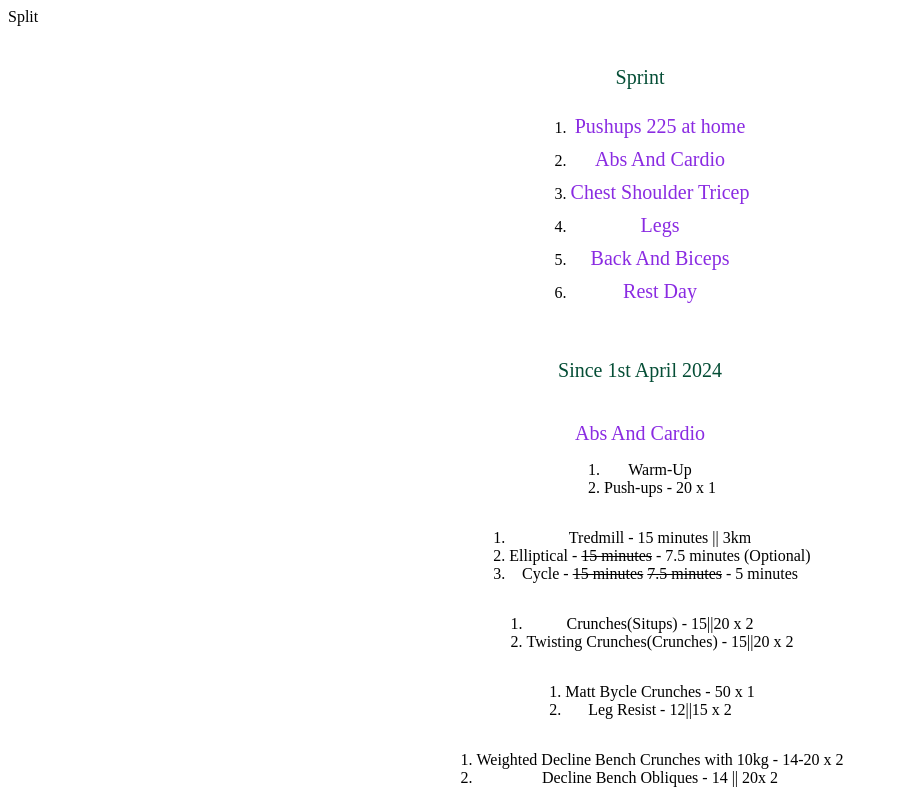
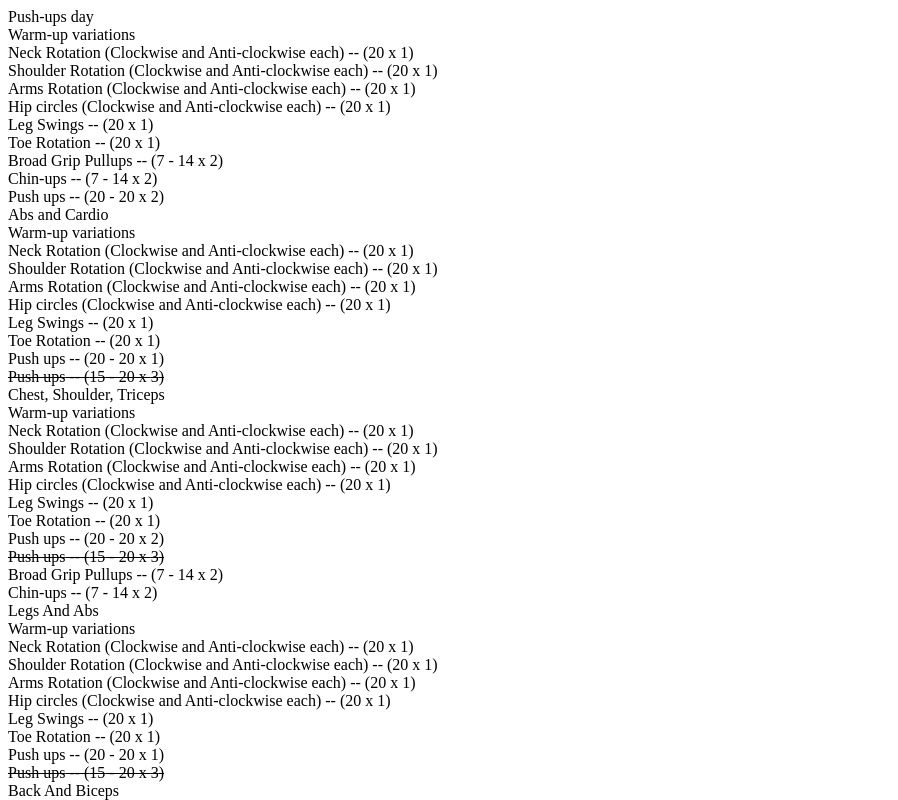
Before and after one commit to IlIIIlIIIlIlIlI/workout-plan, a React (Create React App) app: page / in a window 1280 px wide. Shown: the top 800 px of the page, without its empty margins (0-898 px from the left). Built offline with nearby package versions, Linux system fonts and the light colour scheme.

Commit message:
new changes to assess

```diff
--- a/src/Split/Split.tsx
+++ b/src/Split/Split.tsx
@@ -1,8 +1,93 @@
 import React from 'react';
 import scssObj from './_Split.scss';
+import { Exercise, Variation, workOutRoutine } from '../Master';
+
+const getSingleExcercisePrinted = (exercise: Exercise) => {
+  return (
+    <div
+      style={{ textDecoration: exercise.isInActive ? 'line-through' : 'none' }}
+    >
+      {exercise.exerciseName} -- ({exercise.repeatition.min}
+      {exercise.repeatition.max ? ` - ${exercise.repeatition.max} x ` : ' x '}
+      {exercise.set})
+    </div>
+  );
+};
+
+const getVariationPrinted = (variation: Variation) => {
+  const currentVariation = variation.currentVariation;
+  const olderVarions = variation.olderVariation || [];
+  return (
+    <div>
+      {getSingleExcercisePrinted(currentVariation)}
+
+      <div>
+        {olderVarions.map((variation) => {
+          return <del>{getSingleExcercisePrinted(variation)}</del>;
+        })}
+      </div>
+    </div>
+  );
+};
 
 function Split() {
-  return <div className={`${scssObj.baseClass}__container`}>Split</div>;
+  return (
+    <div className={`${scssObj.baseClass}__container`}>
+      {workOutRoutine.map((routine) => {
+        return (
+          <div>
+            <div className={`${scssObj.baseClass}__header-name`}>
+              {routine.name}
+            </div>
+
+            <div className={`${scssObj.baseClass}__warmup`}>
+              <div className={`${scssObj.baseClass}__vartiation-title`}>
+                Warm-up variations
+              </div>
+              {routine.warmUp.map((variation) =>
+                getVariationPrinted(variation)
+              )}
+            </div>
+
+            <div className={`${scssObj.baseClass}__header-name`}>
+              {routine.preWorkout.map((variation) =>
+                getVariationPrinted(variation)
+              )}
+            </div>
+
+            {/* <div className={`${scssObj.baseClass}__header-name`}>
+              {routine.workout.map((split) => (
+                <div>
+                  <div>{split.name}</div>
+                  <div>
+                    {split.variations.map((variation) =>
+                      getVariationPrinted(variation)
+                    )}
+                  </div>
+                </div>
+              ))}
+            </div>
+
+            <div className={`${scssObj.baseClass}__header-name`}>
+              {routine.postWorkout.map((variation) =>
+                getVariationPrinted(variation)
+              )}
+            </div>
+
+            <div className={`${scssObj.baseClass}__header-name`}>
+              {routine.stretching.map((variation) =>
+                getVariationPrinted(variation)
+              )}
+            </div>
+
+            <div className={`${scssObj.baseClass}__header-name`}>
+              {routine.note}
+            </div> */}
+          </div>
+        );
+      })}
+    </div>
+  );
 }
 
 export default Split;
--- a/src/Split/_Split.scss
+++ b/src/Split/_Split.scss
@@ -7,5 +7,27 @@ $base-class: split;
 .#{$base-class} {
     &__container {
         font-family: 'eurostile', sans-serif;
+        text-align: center;
+    }
+
+    &__header-name {
+        font-size: 20px;
+        color: #01404e;
+        margin-bottom: 20px;
+    }
+
+    &__vartiation-title {
+        font-size: 20px;
+        color: #0a0452;
+        margin-bottom: 10px;
+    }
+
+    &__warmup {
+        padding: 20px;
+        background-color: rgba($color: #60ff05, $alpha: 0.2);
+        font-size: 10px;
+        font-style: italic;
+        color: #010544;
+        margin-bottom: 20px;
     }
 }
```
